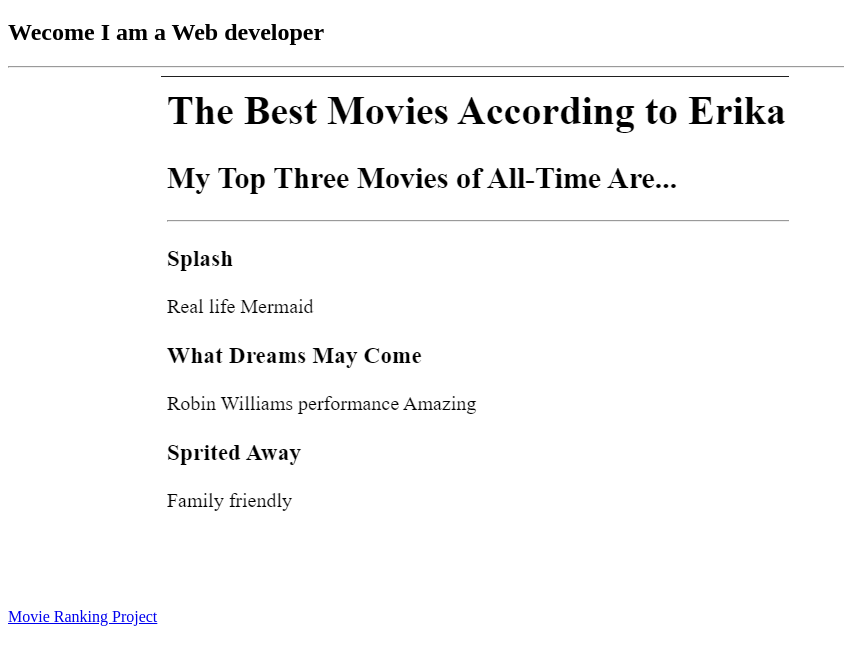
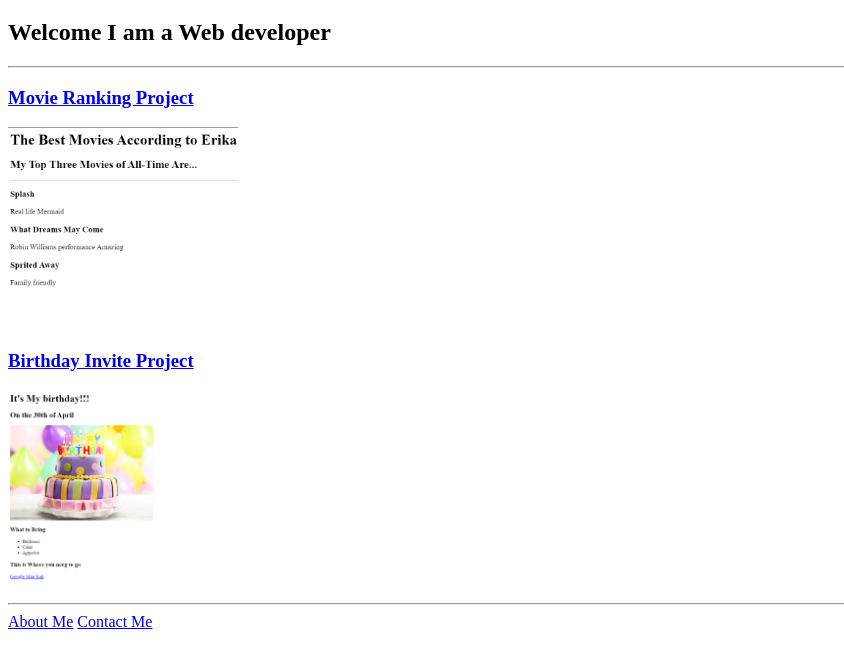
Before and after one commit to EStacey24/html-portfolio, a plain HTML site: page index.html in a window 1280 px wide. Shown: the part 61-726 px from the top of the page, without its empty margins (0-844 px from the left). Drawn offline with Linux system fonts and the light colour scheme.

Commit message:
Add files via upload

```diff
--- a/index.html
+++ b/index.html
@@ -4,22 +4,31 @@
  <head>
     <meta charset="UTF-8">
     <meta name="viewport" content="width=device-width, initial-scale=1.0">
-    <title>My 2 Projects</title>
+    <title>Erika Projects</title>
  </head>
- <h1>Erika's Portfolio</h1>
- <h2> Wecome I am a Web developer</h2>
- <hr>
- <body>
-
-<a href="./public/movie-ranking.html">Movie Ranking Project</a>
-<img src="./assets/images/Movie.png">
 
 
+ <body>
+    <h1>Erika's Portfolio</h1>
+    <h2> Welcome I am a Web developer</h2>
+    <hr>
 
+    <h3><a href="./public/movie-ranking.html">Movie Ranking Project</a></h3>
+    <img src="./assets/images/Movie.png" height="200" alt="movie ranking project">
+
+
+    <h3><a href="./public/birthday-invite.html">Birthday Invite Project</a></h3>
+    <img src="./assets/images/birthday.png"height="200" alt="birthday invite">
+<hr>
+
+
+<a href="./public/about.html">About Me</a>
+<a href="./public/contact.html">Contact Me</a>
 
 
  </body>
  </html>
+
 
 <!-- TODO 2: Add Your previous projects' HTML into the public folder -->
 
```
